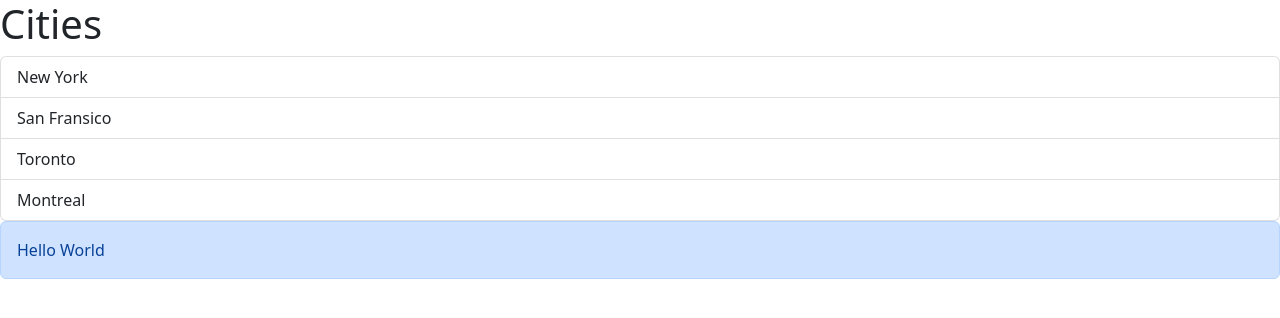
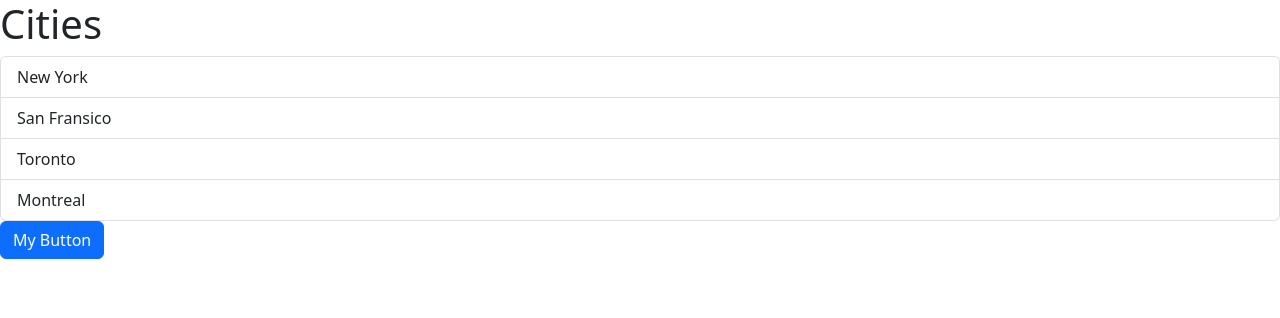
Before and after one commit to Rohini08/LearnReact, a React (Vite) app: page / in a window 1280 px wide. Shown: the top 318 px of the page. Built offline with nearby package versions, Linux system fonts and the light colour scheme.

Commit message:
buttons and alert hide

```diff
--- a/src/App.tsx
+++ b/src/App.tsx
@@ -1,5 +1,7 @@
 import ListGroup from "./components/ListGroup";
 import Alert from "./components/Alert";
+import Button from "./components/Button";
+import { useState } from "react";
 
 let items = ["New York", "San Fransico", "Toronto", "Montreal"];
 
@@ -7,6 +9,7 @@ const handleOnSelectItem = (item: string) => {
   console.log(item);
 };
 function App() {
+  const [alertVisible, setAlertVisible] = useState(false);
   return (
     <div>
       <ListGroup
@@ -14,7 +17,12 @@ function App() {
         heading="Cities"
         onSelectItem={handleOnSelectItem}
       />
-      <Alert>Hello World</Alert>
+      {alertVisible == true && (
+        <Alert onClick={() => setAlertVisible(false)}>Hello World</Alert>
+      )}
+      <Button color="primary" onClick={() => setAlertVisible(true)}>
+        My Button
+      </Button>
     </div>
   );
 }
--- a/src/components/Alert.tsx
+++ b/src/components/Alert.tsx
@@ -2,10 +2,21 @@ import { ReactNode } from "react";
 
 interface Props {
   children: ReactNode;
+  onClick: () => void;
 }
 
-const Alert = ({ children }: Props) => {
-  return <div className="alert alert-primary">{children}</div>;
+const Alert = ({ children, onClick }: Props) => {
+  return (
+    <div className="alert alert-primary alert-dismissible">
+      {children}
+      <button
+        className="btn-close"
+        data-bs-dismiss="alert"
+        aria-label="Close"
+        onClick={onClick}
+      ></button>
+    </div>
+  );
 };
 
 export default Alert;
--- /dev/null
+++ b/src/components/Button.tsx
@@ -0,0 +1,16 @@
+import React, { ReactNode } from "react";
+
+interface Props {
+  children: string;
+  color?: "primary" | "secondary" | "danger";
+  onClick: () => void;
+}
+const Button = ({ children, color, onClick }: Props) => {
+  return (
+    <button className={"btn btn-" + color} onClick={onClick}>
+      {children}
+    </button>
+  );
+};
+
+export default Button;
```
